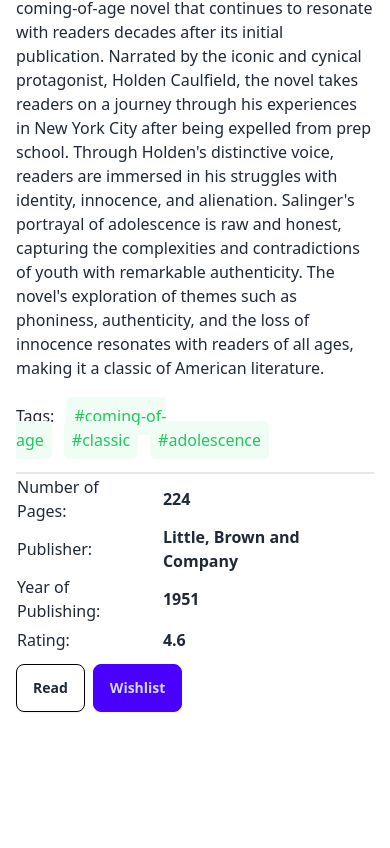
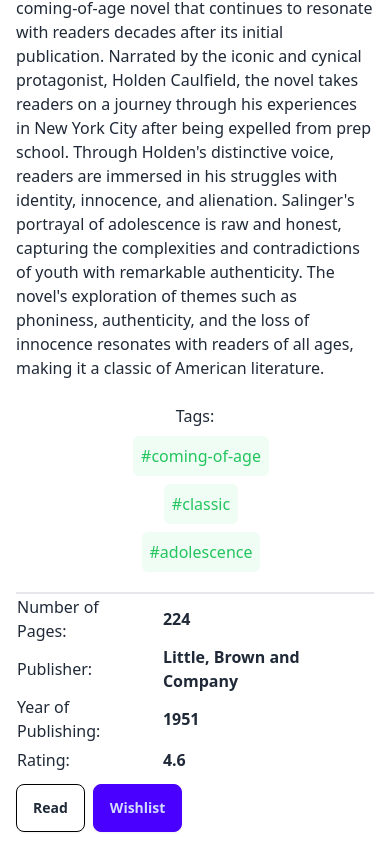
Before and after one commit to nazmul37290/book-vibe, a React (Vite) app: page /book/1 in a window 390 px wide. Shown: the part 627-1475 px from the top of the page. Before the commit the page ends 1355 px from the top, so only its background shows below. Built offline with nearby package versions, Linux system fonts and the light colour scheme.

Commit message:
updated responsive

```diff
--- a/src/components/Book details/BookDetails.jsx
+++ b/src/components/Book details/BookDetails.jsx
@@ -59,7 +59,7 @@
           <span className="font-semibold">Review: </span>
           {review}
         </p>
-        <p className="mt-4 ">
+        <p className="mt-4 flex flex-col lg:flex-row gap-2 items-center">
           <span>Tags:</span>
           {tags &&
             tags.map((tag, i) => (
--- a/src/components/navbar/Navbar.jsx
+++ b/src/components/navbar/Navbar.jsx
@@ -30,7 +30,7 @@
           </div>
           <ul
             tabIndex={0}
-            className="menu  gap-2 dropdown-content mt-3 z-[1] p-2 shadow bg-base-100 rounded-box w-52"
+            className="menu   gap-2 dropdown-content mt-3 z-[1] p-2 shadow bg-base-100 rounded-box w-52"
           >
             {routes.map((route, i) => (
               <li key={i}>
```
